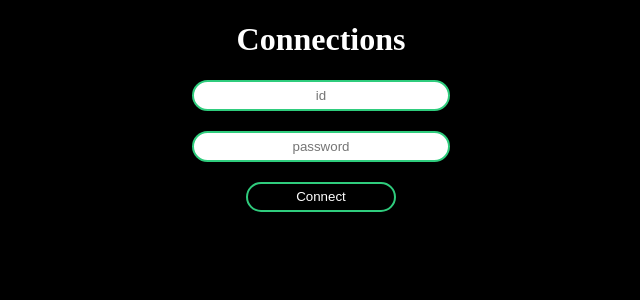
After one commit to simptom569/projask, a Django app: page /task/connect in a window 1280 px wide. The commit adds this page. Shown: the top 300 px of the page, without its empty margins (319-959 px from the left). Run offline with Django 3.2, Linux system fonts and the light colour scheme.

Commit message:
did the tasks templates and add connection to task on password

```diff
--- a/task/forms.py
+++ b/task/forms.py
@@ -23,6 +23,15 @@ class CreateTaskForm(forms.ModelForm):
 		}),
 		}
 
-	'''def __init__(self, *args, **kwargs):
-		super(CreateTaskForm, self).__init__(*args, **kwargs)
-		self.fields['task_id'].disabled = True'''
+
+class ConnectionToTaskForm(forms.Form):
+	task_id = forms.CharField(widget=forms.TextInput(attrs={
+	'placeholder': 'id',
+	'class': 'connect_task',
+	'autocomplete': 'off'
+	}))
+	task_password = forms.CharField(widget=forms.TextInput(attrs={
+	'placeholder': 'password',
+	'class': 'connect_task',
+	'autocomplete': 'off'
+	}))
--- /dev/null
+++ b/task/static/task/connect.css
@@ -0,0 +1,36 @@
+body{
+	background-color: black;
+	color: white;
+	text-align: center;
+}
+
+.connect_task{
+	width: 250px;
+	height: 25px;
+	text-align: center;
+	margin-bottom: 20px;
+	border: 2px solid #2fcc7d;
+	transition: 0.25s;
+	outline: none;
+	border-radius: 20px;
+}
+
+.connect_task:focus{
+	width: 300px;
+	border: 2px solid #2fccc4;
+}
+
+button{
+	height: 30px;
+	border-radius: 20px;
+	width: 150px;
+	background-color: black;
+	color: white;
+	border: 2px solid #2fcc7d;
+	transition: 0.25s;
+}
+
+button:hover{
+	border: 2px solid #2fccc4;
+	width: 250px;
+}
--- /dev/null
+++ b/task/templates/task/connect.html
@@ -0,0 +1,20 @@
+{% extends 'task/base.html' %}
+{% load static %}
+
+{% block head %}
+	<title>Connections</title>
+	<link rel="stylesheet" href="{% static 'task/connect.css' %}">
+{% endblock %}
+
+{% block body %}
+	<h1>Connections</h1>
+	{% if error != '' %}
+		{{ error }}
+	{% endif %}
+	<form method="post">
+		{% csrf_token %}
+		{{ form.task_id }}<br>
+		{{ form.task_password }}<br>
+		<button type="submit">Connect</button>
+	</form>
+{% endblock %}
--- a/task/urls.py
+++ b/task/urls.py
@@ -6,4 +6,6 @@ urlpatterns = [
 	path('', views.tasks, name='tasks'),
 	path('/create', views.create, name='create'),
 	path('/id/<pk>', views.task, name='task'),
+	path('/connect', views.connect, name='connect'),
+	#path('/connect/<pk>', views.connect_id, name='connect_id')
 	]
--- a/task/views.py
+++ b/task/views.py
@@ -1,7 +1,7 @@
 from django.shortcuts import render
 from django.http import Http404
 from django.contrib.auth.models import User
-from .forms import CreateTaskForm
+from .forms import CreateTaskForm, ConnectionToTaskForm
 from .models import Task, Users
 
 
@@ -41,3 +41,25 @@ def task(request, pk):
 	except Task.DoesNotExist:
 		raise Http404("Task does not exist")
 	return render(request, 'task/task.html', context)
+
+
+def connect(request):
+	error = ''
+	if request.method == 'POST':
+		form = ConnectionToTaskForm(request.POST)
+		if form.is_valid():
+			try:
+				task = Task.objects.get(task_id=request.POST['task_id'])
+				if task.task_password == request.POST['task_password']:
+					user = Users.objects.get(user_id=request.user.id)
+					user.user_task.add(task)
+				else:
+					error = 'Wrong password'
+			except Task.DoesNotExist:
+				error = 'Task does not exist'
+	form = ConnectionToTaskForm()
+	context = {
+	'form': form,
+	'error': error,
+	}
+	return render(request, 'task/connect.html', context)
```
Also changed, not shown: task/static/task/tasks.css (+37 -0 lines), task/templates/task/tasks.html (+9 -0 lines), db.sqlite3.
